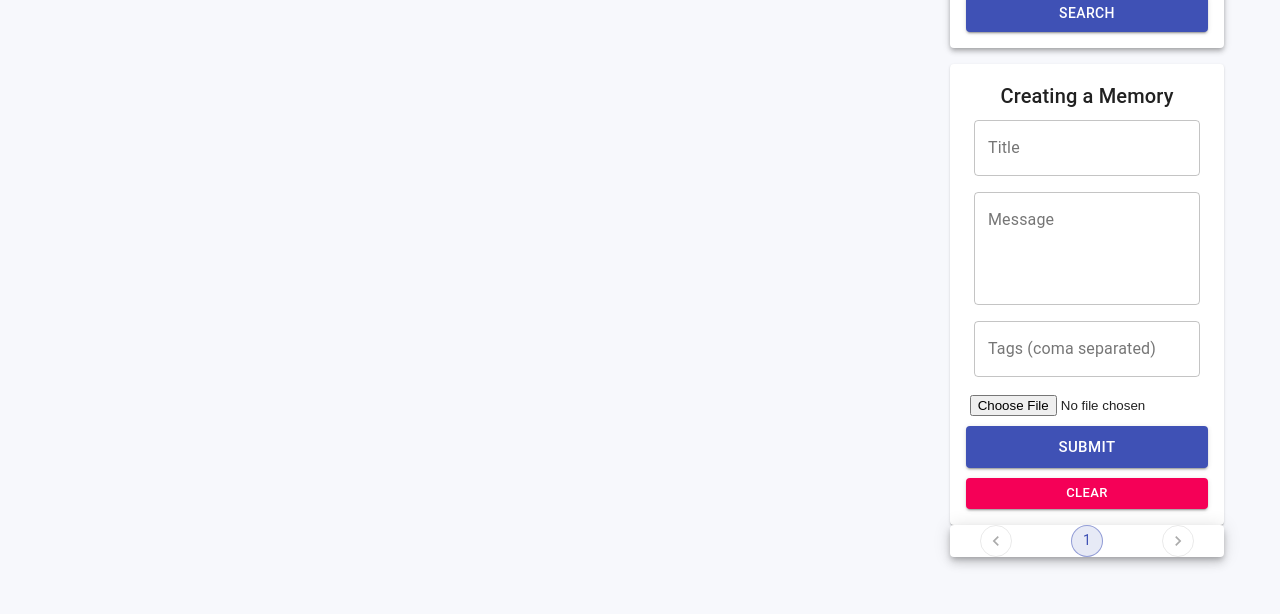
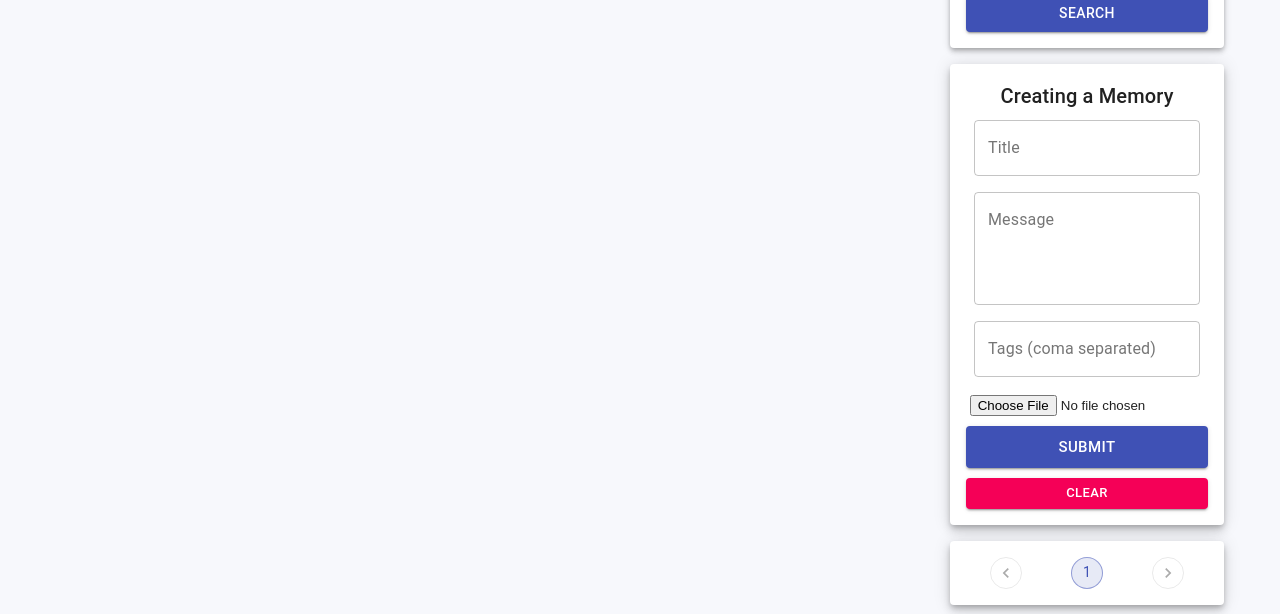
Before and after one commit to akaahl/memories-app, a React (Create React App) app in the folder client/: page /posts in a window 1280 px wide. Shown: the part 221-835 px from the top of the page. Before the commit the page ends 800 px from the top, so only its background shows below. Built offline with nearby package versions, Linux system fonts and the light colour scheme; no server answers; sample sign-in values are in the browser's storage.

Commit message:
Fixed pagination styling

```diff
--- a/client/src/components/Form/Form.js
+++ b/client/src/components/Form/Form.js
@@ -54,7 +54,7 @@ const Form = ({ currentId, setCurrentId }) => {
   }
 
   return (
-    <Paper className={classes.paper}>
+    <Paper className={classes.paper} elevation={6}>
       <form
         autoComplete="off"
         noValidate
--- a/client/src/components/Home/Home.js
+++ b/client/src/components/Home/Home.js
@@ -105,9 +105,11 @@ const Home = () => {
             </AppBar>
             <Form currentId={currentId} setCurrentId={setCurrentId} />
 
-            <Paper elevation={6}>
-              <Pagination page={page} />
-            </Paper>
+            {!searchQuery && !tags.length && (
+              <Paper className={classes.pagination} elevation={6}>
+                <Pagination page={page} />
+              </Paper>
+            )}
           </Grid>
         </Grid>
       </Container>
```
